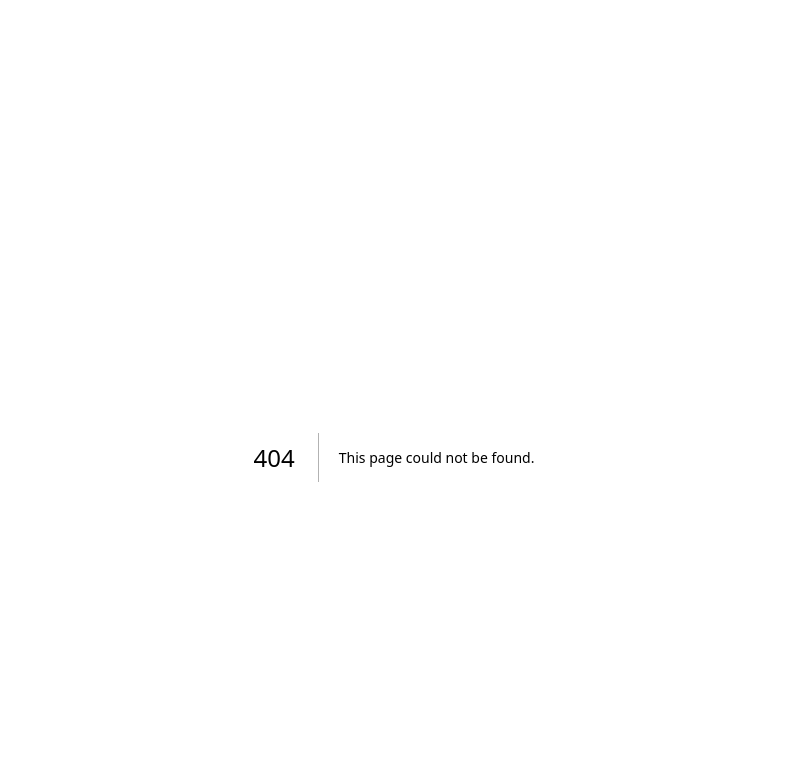
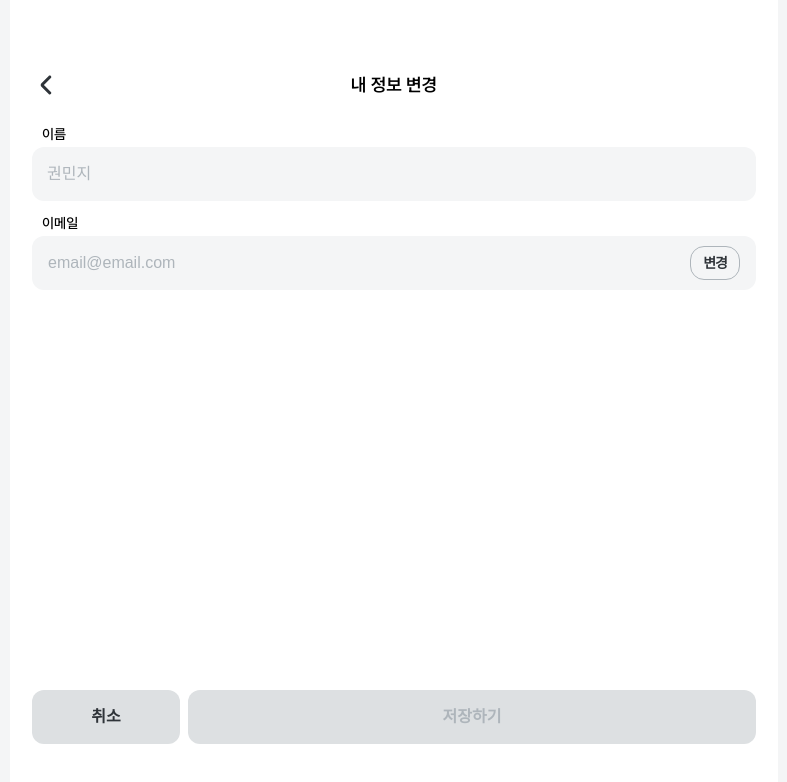
Before and after one commit to mjgwon24/flexrate-front, a Next.js app: page /mypage/edit in a window 1280 px wide. Before the commit this address had no page. Shown: the top 782 px of the page, without its empty margins (246-1033 px from the left). Built offline with nearby package versions, Linux system fonts and the light colour scheme.

Commit message:
feat: 내 정보 변경 UI 구현

```diff
--- /dev/null
+++ b/src/app/mypage/edit/page.tsx
@@ -0,0 +1,69 @@
+'use client';
+
+import { useRouter } from "next/navigation";
+
+import { BtnContainer, MainContainer, SubContainer, Wrapper } from "@/app/mypage/page.style";
+import Button from "@/components/Button/Button";
+import Header from "@/components/Header/Header";
+import { FlexContainer } from "@/components/loanApplicationFunnel/CreditStep/CreditStep.style";
+import { Container } from '@/components/loanApplicationFunnel/LoanApplicationFunnel.style';
+import TextField from "@/components/TextField/TextField";
+
+const EditPage = () => {
+  const router = useRouter();
+
+  const handleClick = () => {
+    router.push('/mypage/edit');
+  };
+
+  return (
+    <Wrapper>
+      <Header type="내 정보 변경" backIcon={true} />
+
+      <Container>
+        <MainContainer>
+          <SubContainer>
+            <TextField
+              value={''}
+              onChange={() => {}}
+              isDisabled={true}
+            >
+              <TextField.Label>이름</TextField.Label>
+              <TextField.TextFieldBox placeholder="권민지" />
+            </TextField>
+          </SubContainer>
+
+          <SubContainer>
+            <TextField
+              value={''}
+              onChange={() => {}}
+              rightContent={{type: 'CHANGE', onClick: handleClick}}
+            >
+              <TextField.Label>이메일</TextField.Label>
+              <TextField.TextFieldBox placeholder="email@email.com" />
+            </TextField>
+          </SubContainer>
+        </MainContainer>
+
+        <BtnContainer>
+          <FlexContainer>
+            <Button
+              size="XS"
+              text="취소"
+              varient="S_SPECIAL"
+              onClick={handleClick}
+            />
+            <Button
+              text="저장하기"
+              varient="S_SPECIAL"
+              onClick={handleClick}
+              disabled={true}
+            />
+          </FlexContainer>
+        </BtnContainer>
+      </Container>
+    </Wrapper>
+  );
+};
+
+export default EditPage;
```
